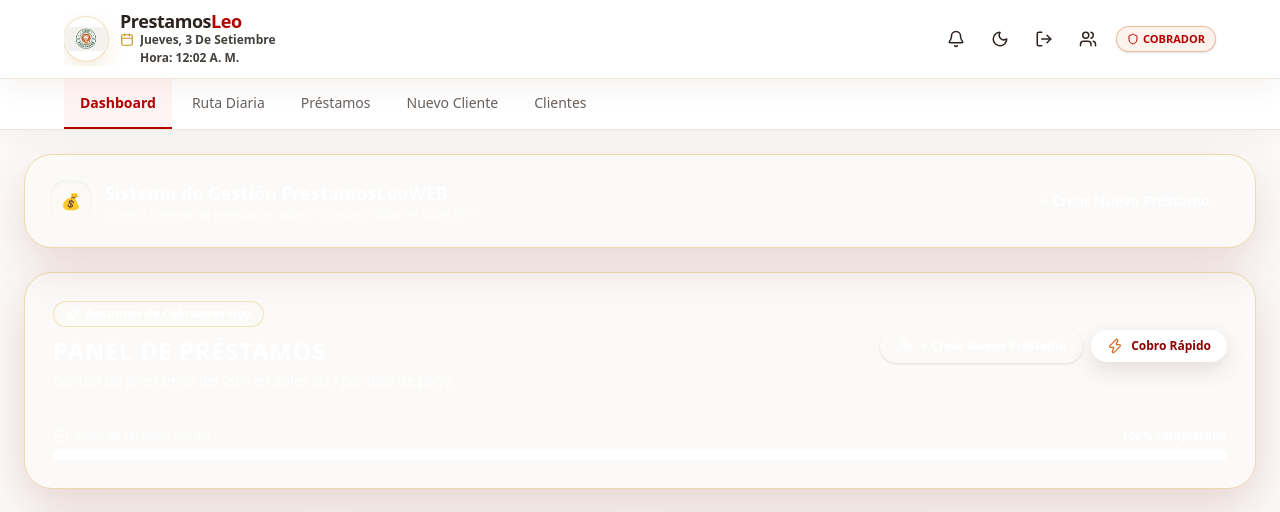
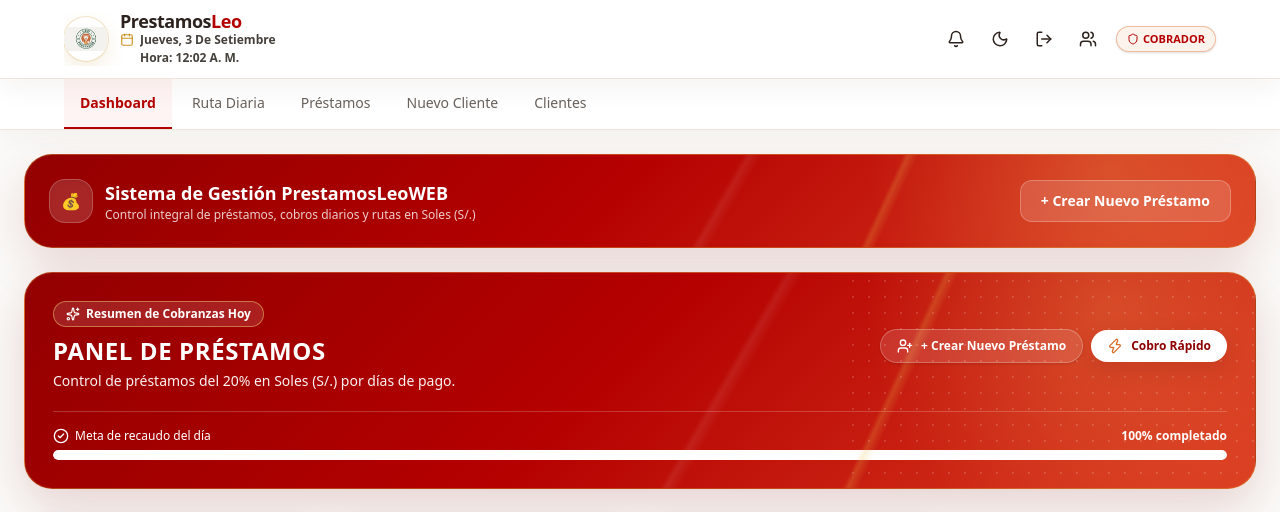
Before and after one commit to LeooTech-hub/PrestamosLeoWEB, a Next.js app: page / in a window 1280 px wide. Shown: the top 512 px of the page. Built offline with nearby package versions, Linux system fonts and the light colour scheme; no server answers.

Commit message:
feat(ui): add premium light visual layer

```diff
--- a/src/app/globals.css
+++ b/src/app/globals.css
@@ -223,3 +223,40 @@ html.dark .sage-gradient {
     animation: none !important;
   }
 }
+
+
+/* PrestamosLeo premium visual layer — presentation only */
+.premium-hero {
+  background:
+    radial-gradient(circle at 88% 16%, rgba(255, 214, 112, .22), transparent 22%),
+    linear-gradient(135deg, #930000 0%, #b40000 46%, #dc3e22 100%);
+  position: relative;
+}
+
+.premium-hero::before {
+  content: "";
+  position: absolute;
+  inset: 0;
+  pointer-events: none;
+  background:
+    linear-gradient(120deg, transparent 0 56%, rgba(255,255,255,.08) 56.5%, transparent 57.5%),
+    linear-gradient(115deg, transparent 0 69%, rgba(237,191,79,.22) 69.4%, transparent 70.2%);
+}
+
+html.dark .premium-hero {
+  background:
+    radial-gradient(circle at 88% 16%, rgba(225, 176, 66, .14), transparent 20%),
+    linear-gradient(135deg, #3c0909 0%, #5c0f0d 45%, #2a1b17 100%);
+}
+
+.premium-card {
+  box-shadow:
+    0 14px 35px rgba(76, 47, 23, .06),
+    0 2px 8px rgba(76, 47, 23, .035);
+}
+
+html.dark .premium-card {
+  box-shadow:
+    0 14px 35px rgba(0,0,0,.28),
+    0 2px 8px rgba(0,0,0,.16);
+}
```
